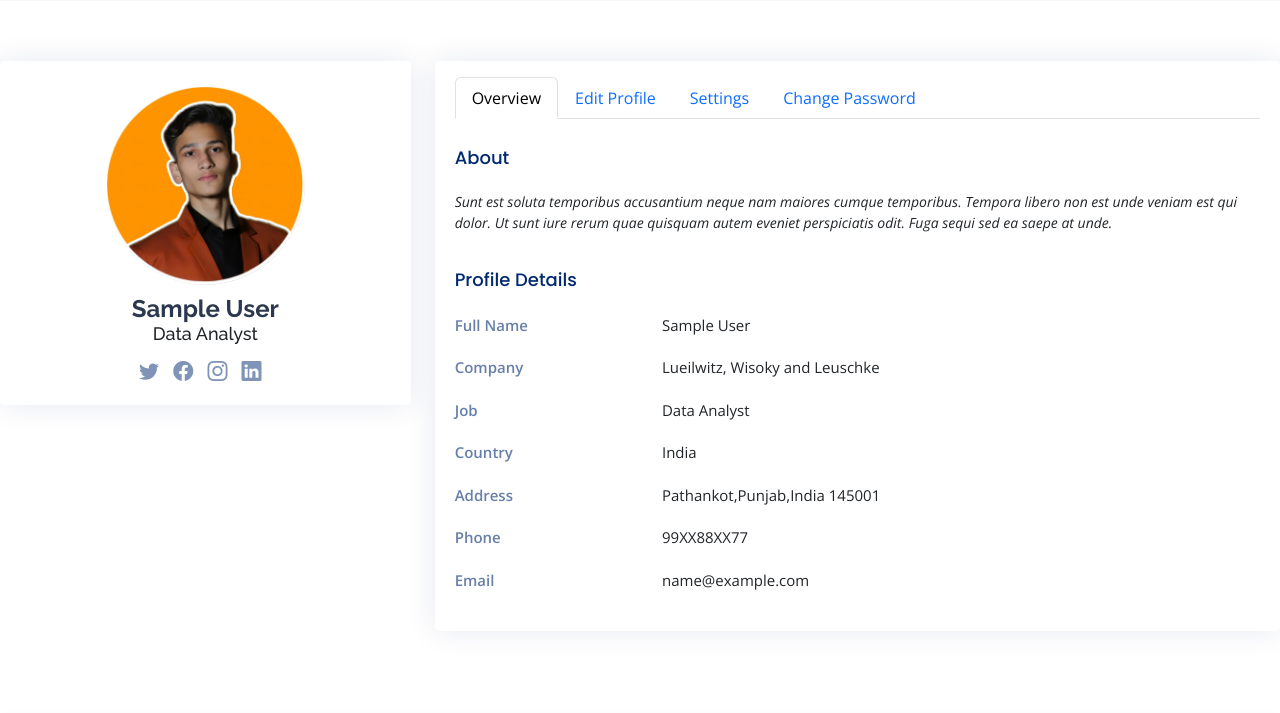
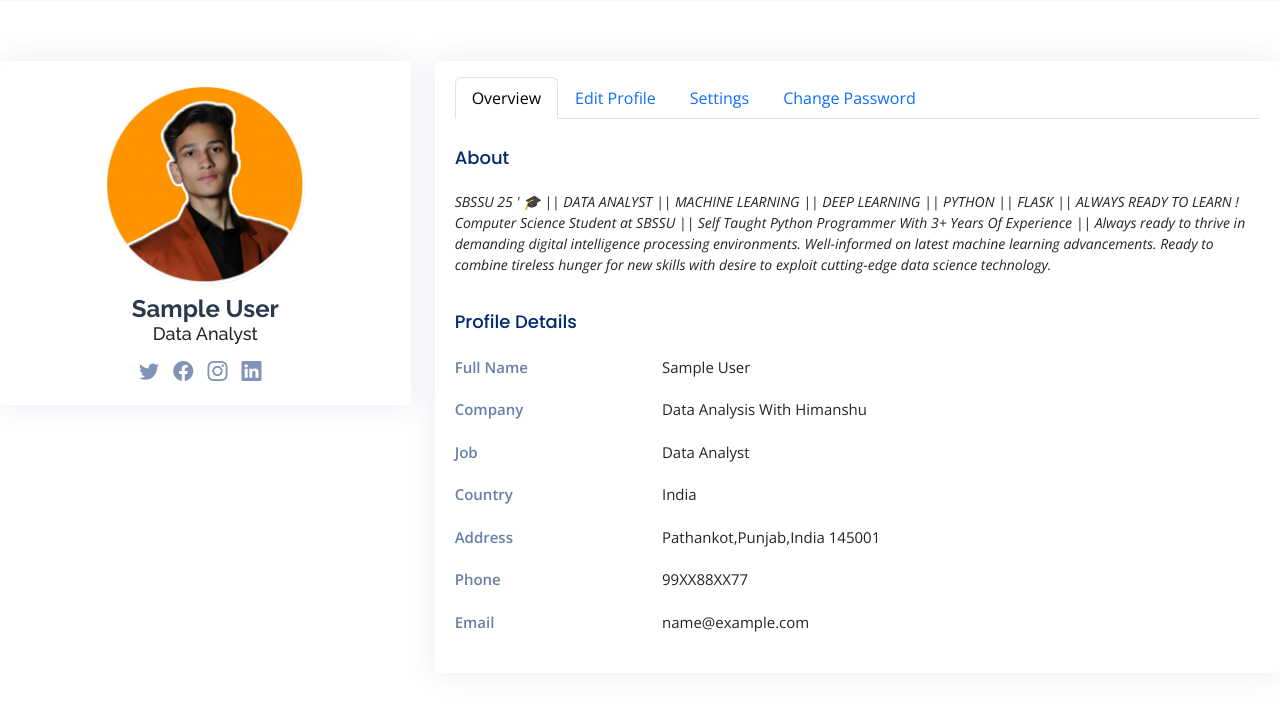
Before and after one commit to himanshumahajan138/Flask-Website-Data-Analysis-With-Himanshu, a Flask app: template templates/profile/user-profile.html in a window 1280 px wide. Shown: the part 173-886 px from the top of the page. Run offline with Flask 3, Linux system fonts and the light colour scheme; the visitor is signed in with stand-in values (Sample User, id 1); the template is opened without the code that fills it: most values are stand-ins (such as "Sample title", 1, 10 or a date in 2020); parts of the project's set-up code (start-up, migrations or seed data) failed here and were passed over; some libraries are stand-ins or nearby versions.

Commit message:
huge changes

```diff
--- a/app.py
+++ b/app.py
@@ -1,6 +1,6 @@
 from flask import Flask,render_template,request,flash,redirect,session
 from flask_bcrypt import Bcrypt
-from flask_login import login_user,LoginManager,login_required,logout_user
+from flask_login import login_user,LoginManager,login_required,logout_user,current_user
 from pymongo.mongo_client import MongoClient
 from pymongo.server_api import ServerApi
 import os
@@ -9,6 +9,7 @@ from dotenv import load_dotenv
 from flask_toastr import Toastr
 from users import User
 from static.forms.contact import is_valid,send_email
+from bson.objectid import ObjectId
 
 def connection_result(client):
     try:
@@ -19,9 +20,7 @@ def connection_result(client):
 
 def check_password(user,given,remember,source):
     if bcrypt.check_password_hash(user['password'],given):
-        global current_user
         user_object = User(user)
-        current_user = user_object
         login_user(user_object,remember=remember)
         flash({'title': "Success", 'message': "Login Successfull"}, 'success')
         return redirect('/')
@@ -34,79 +33,83 @@ uri = os.environ.get("DATABASE_URL")
 client = MongoClient(uri, server_api=ServerApi('1'))
 auth_db = client.get_database('Auth').get_collection('users')
 contact_db = client.get_database("Contact").get_collection("users")
-login_manager = LoginManager()
+bcrypt = Bcrypt()
+
+App = Flask(__name__)
+App.config["SECRET_KEY"] = os.environ.get("SECRET_KEY")
+login_manager = LoginManager(app=App)
 login_manager.session_protection = "strong"
 login_manager.login_view = "login"
 login_manager.login_message_category = "info"
-bcrypt = Bcrypt()
-current_user=None
-
-@login_manager.user_loader
-def load_user(user_id):
-    global current_user
-    if current_user == None:
-            logout_user()
-    else:
-        user_id = current_user
-        return user_id
-
-App = Flask(__name__)
-App.config["SECRET_KEY"] = os.environ.get("SECRET_KEY")
 login_manager.init_app(App)
 bcrypt.init_app(App)
 toastr = Toastr(app=App)
 
-@App.route("/")
-def home():
-    return render_template("main/index.html")
+@login_manager.user_loader
+def load_user(user_id):
+    id = ObjectId(user_id)
+    user_doc = auth_db.find_one(filter={'_id':id})
+    user_obj = User(user_document=user_doc)
+    return user_obj
 
 @App.before_request
 def session_handler():
     session.permanent = True
     App.permanent_session_lifetime = timedelta(minutes=1)
 
+@App.route("/")
+def home():
+    return render_template("main/index.html")
+
+
 @App.route("/Login",methods=["GET","POST"])
 def login():
-    if request.method=="GET":
-        return render_template("auth/login.html",value=None)
-    elif request.method=="POST":
-        username = request.form['username']
-        password = request.form['password']
-        try:
-            remember = request.form['remember']
-        except:
-            remember = False
-        user_with_name , user_with_email = auth_db.find_one(filter={'username' : f'{username}'}) , auth_db.find_one(filter={'email' : f'{username}'})
-        if user_with_name!=None and user_with_email==None:
-            return check_password(user_with_name,password,remember=remember,source='username')
-        elif user_with_name==None and user_with_email!=None:
-            return check_password(user_with_email,password,remember=remember,source='email')
-        else:
-            flash({'title': "Error", 'message': "Invalid Username or Email !",'options':{'TOASTR_POSITION_CLASS':'toast-top-center'}}, 'error')
-            return render_template('auth/login.html',value=username)
-    else: return None
+    if current_user.is_authenticated:
+        return redirect('/')
+    else:
+        if request.method=="GET":
+            return render_template("auth/login.html",value=None)
+        elif request.method=="POST":
+            username = request.form['username']
+            password = request.form['password']
+            try:
+                remember = request.form['remember']
+            except:
+                remember = False
+            user_with_name , user_with_email = auth_db.find_one(filter={'username' : f'{username}'}) , auth_db.find_one(filter={'email' : f'{username}'})
+            if user_with_name!=None and user_with_email==None:
+                return check_password(user_with_name,password,remember=remember,source='username')
+            elif user_with_name==None and user_with_email!=None:
+                return check_password(user_with_email,password,remember=remember,source='email')
+            else:
+                flash({'title': "Error", 'message': "Invalid Username or Email !",'options':{'TOASTR_POSITION_CLASS':'toast-top-center'}}, 'error')
+                return render_template('auth/login.html',value=username)
+        else: return None
 
 @App.route("/Register",methods=["GET","POST"])
 def register():
-    if request.method=="GET":
-        return render_template("auth/register.html",value=None)
-    elif request.method=="POST":
-        name = request.form['name']
-        email = request.form['email']
-        username = request.form['username']
-        password = bcrypt.generate_password_hash(request.form['password']).decode('utf-8')
-        if auth_db.find_one(filter={'email' : f'{email}'}) == None:
-            if auth_db.find_one(filter={'username' : f'{username}'}) == None:
-                auth_db.insert_one({'name' : f'{name}' , 'email' : f'{email}' , 'username' : f'{username}' , 'password' : f'{password}'})
-                flash({'title': "Success", 'message': "Registered Successfully!"}, 'success')
-                return render_template('auth/login.html',value=username)
+    if current_user.is_authenticated:
+        return redirect('/')
+    else:
+        if request.method=="GET":
+            return render_template("auth/register.html",value=None)
+        elif request.method=="POST":
+            name = request.form['name']
+            email = request.form['email']
+            username = request.form['username']
+            password = bcrypt.generate_password_hash(request.form['password']).decode('utf-8')
+            if auth_db.find_one(filter={'email' : f'{email}'}) == None:
+                if auth_db.find_one(filter={'username' : f'{username}'}) == None:
+                    auth_db.insert_one({'name' : f'{name}' , 'email' : f'{email}' , 'username' : f'{username}' , 'password' : f'{password}'})
+                    flash({'title': "Success", 'message': "Registered Successfully!"}, 'success')
+                    return render_template('auth/login.html',value=username)
+                else:
+                    flash({'title': "Warning", 'message': "Username Already Exists !",}, 'warning')
+                    return render_template('auth/register.html',value={'name' : f'{name}' , 'email' : f'{email}' , 'username' : f'{username}'})
             else:
-                flash({'title': "Warning", 'message': "Username Already Exists !",}, 'warning')
+                flash({'title': "Warning", 'message': "Email Already Exists !"}, 'warning')
                 return render_template('auth/register.html',value={'name' : f'{name}' , 'email' : f'{email}' , 'username' : f'{username}'})
-        else:
-            flash({'title': "Warning", 'message': "Email Already Exists !"}, 'warning')
-            return render_template('auth/register.html',value={'name' : f'{name}' , 'email' : f'{email}' , 'username' : f'{username}'})
-    else: return None
+        else: return None
 
 @App.route("/DA-1")
 @App.route("/DA-2")
@@ -117,6 +120,7 @@ def register():
 @App.route("/DL-1")
 @App.route("/DL-2")
 @App.route("/DL-3")
+@login_required
 def project_dis():
     re = str(request.url_rule)
     if re in ["/DA-1","/DA-2","/DA-3"]:
@@ -160,6 +164,7 @@ def logout():
     logout_user()
     flash({'title': "Success", 'message': "Logged Out Successfully !"}, 'success')
     return redirect('Login')
+
 @App.errorhandler(404)
 def not_found(error):
     return render_template("extra/404.html")
--- a/templates/main/layout.html
+++ b/templates/main/layout.html
@@ -104,14 +104,7 @@
           </li>
           <li><a class="nav-link scrollto" href="/#contact">Contact</a></li>
           {% if current_user.is_authenticated %}
-          <!-- <li class="getstarted dropdown" style="border-radius: 50%;padding:6px 12px;">{{current_user.name[0]}}
-            <ul>
-              <li class="dropdown"><a href="#"><span>About</span></a></li>
-              <li class="dropdown"><a href="/Logout"><span>Logout</span></a></li>
-            </ul>
-          </li> -->
-          <li class="dropdown">
-
+          <li class="dropdown" style="justify-content: left;">
             <a class="nav-link pe-0" href="#" data-bs-toggle="dropdown">
               <img src="{{ url_for('static',filename = 'assets/img/testimonials/testimonials-1.png')}}" alt="Profile"
                 class="rounded-circle" style="height: 30px;width: 30px;">
--- a/templates/profile/user-profile.html
+++ b/templates/profile/user-profile.html
@@ -69,11 +69,11 @@
 
                             <div class="tab-pane fade show active profile-overview" id="profile-overview">
                                 <h5 class="card-title">About</h5>
-                                <p class="small fst-italic">Sunt est soluta temporibus accusantium neque nam maiores
-                                    cumque
-                                    temporibus. Tempora libero non est unde veniam est qui dolor. Ut sunt iure rerum
-                                    quae
-                                    quisquam autem eveniet perspiciatis odit. Fuga sequi sed ea saepe at unde.</p>
+                                <p class="small fst-italic">SBSSU 25 ' 🎓 || DATA ANALYST || MACHINE LEARNING || DEEP LEARNING || PYTHON || FLASK || ALWAYS READY TO LEARN !<br>
+                                    Computer Science Student at SBSSU || Self Taught Python Programmer With 3+ Years Of Experience || Always ready to thrive in demanding
+                                    digital intelligence processing environments. Well-informed on latest machine learning advancements. Ready to combine tireless hunger for
+                                    new skills with desire to exploit cutting-edge data science technology.
+                                </p>
 
                                 <h5 class="card-title">Profile Details</h5>
 
@@ -84,7 +84,7 @@
 
                                 <div class="row">
                                     <div class="col-lg-3 col-md-4 label">Company</div>
-                                    <div class="col-lg-9 col-md-8">Lueilwitz, Wisoky and Leuschke</div>
+                                    <div class="col-lg-9 col-md-8">Data Analysis With Himanshu</div>
                                 </div>
 
                                 <div class="row">
@@ -122,7 +122,7 @@
                                         <label for="profileImage" class="col-md-4 col-lg-3 col-form-label">Profile
                                             Image</label>
                                         <div class="col-md-8 col-lg-9">
-                                            <img src="assets/img/profile-img.jpg" alt="Profile">
+                                            <img src="{{ url_for('static',filename = 'assets/img/testimonials/testimonials-1.png')}}" alt="Profile">
                                             <div class="pt-2">
                                                 <a href="#" class="btn btn-primary btn-sm"
                                                     title="Upload new profile image"><i class="bi bi-upload"></i></a>
@@ -136,7 +136,7 @@
                                         <label for="fullName" class="col-md-4 col-lg-3 col-form-label">Full Name</label>
                                         <div class="col-md-8 col-lg-9">
                                             <input name="fullName" type="text" class="form-control" id="fullName"
-                                                value="Kevin Anderson">
+                                                value="Himanshu Mahajan">
                                         </div>
                                     </div>
 
@@ -144,7 +144,11 @@
                                         <label for="about" class="col-md-4 col-lg-3 col-form-label">About</label>
                                         <div class="col-md-8 col-lg-9">
                                             <textarea name="about" class="form-control" id="about"
-                                                style="height: 100px">Sunt est soluta temporibus accusantium neque nam maiores cumque temporibus. Tempora libero non est unde veniam est qui dolor. Ut sunt iure rerum quae quisquam autem eveniet perspiciatis odit. Fuga sequi sed ea saepe at unde.</textarea>
+                                                style="height: 100px">SBSSU 25 ' 🎓 || DATA ANALYST || MACHINE LEARNING || DEEP LEARNING || PYTHON || FLASK || ALWAYS READY TO LEARN !<br>
+                                                Computer Science Student at SBSSU || Self Taught Python Programmer With 3+ Years Of Experience || Always ready to thrive in demanding
+                                                digital intelligence processing environments. Well-informed on latest machine learning advancements. Ready to combine tireless hunger for
+                                                new skills with desire to exploit cutting-edge data science technology.
+                                            </textarea>
                                         </div>
                                     </div>
 
@@ -152,7 +156,7 @@
                                         <label for="company" class="col-md-4 col-lg-3 col-form-label">Company</label>
                                         <div class="col-md-8 col-lg-9">
                                             <input name="company" type="text" class="form-control" id="company"
-                                                value="Lueilwitz, Wisoky and Leuschke">
+                                                value="Data Analysis With Himanshu">
                                         </div>
                                     </div>
 
@@ -160,7 +164,7 @@
                                         <label for="Job" class="col-md-4 col-lg-3 col-form-label">Job</label>
                                         <div class="col-md-8 col-lg-9">
                                             <input name="job" type="text" class="form-control" id="Job"
-                                                value="Web Designer">
+                                                value="Data Analyst">
                                         </div>
                                     </div>
 
@@ -168,7 +172,7 @@
                                         <label for="Country" class="col-md-4 col-lg-3 col-form-label">Country</label>
                                         <div class="col-md-8 col-lg-9">
                                             <input name="country" type="text" class="form-control" id="Country"
-                                                value="USA">
+                                                value="India">
                                         </div>
                                     </div>
 
@@ -176,7 +180,7 @@
                                         <label for="Address" class="col-md-4 col-lg-3 col-form-label">Address</label>
                                         <div class="col-md-8 col-lg-9">
                                             <input name="address" type="text" class="form-control" id="Address"
-                                                value="A108 Adam Street, New York, NY 535022">
+                                                value="Pathankot,Punjab,India 145001">
                                         </div>
                                     </div>
 
@@ -184,7 +188,7 @@
                                         <label for="Phone" class="col-md-4 col-lg-3 col-form-label">Phone</label>
                                         <div class="col-md-8 col-lg-9">
                                             <input name="phone" type="text" class="form-control" id="Phone"
-                                                value="(436) 486-3538 x29071">
+                                                value="99XX88XX77">
                                         </div>
                                     </div>
 
@@ -192,7 +196,7 @@
                                         <label for="Email" class="col-md-4 col-lg-3 col-form-label">Email</label>
                                         <div class="col-md-8 col-lg-9">
                                             <input name="email" type="email" class="form-control" id="Email"
-                                                value="k.anderson@example.com">
+                                                value="himanshumahajan138@gmail.com">
                                         </div>
                                     </div>
 
--- a/users.py
+++ b/users.py
@@ -1,7 +1,7 @@
 from flask_login import UserMixin
 class User(UserMixin):
     def __init__(self,user_document):
-        self.id = self
+        self.id = user_document['_id']
         self.name = user_document['name']
         self.username = user_document['username']
         self.email = user_document['email']
```
